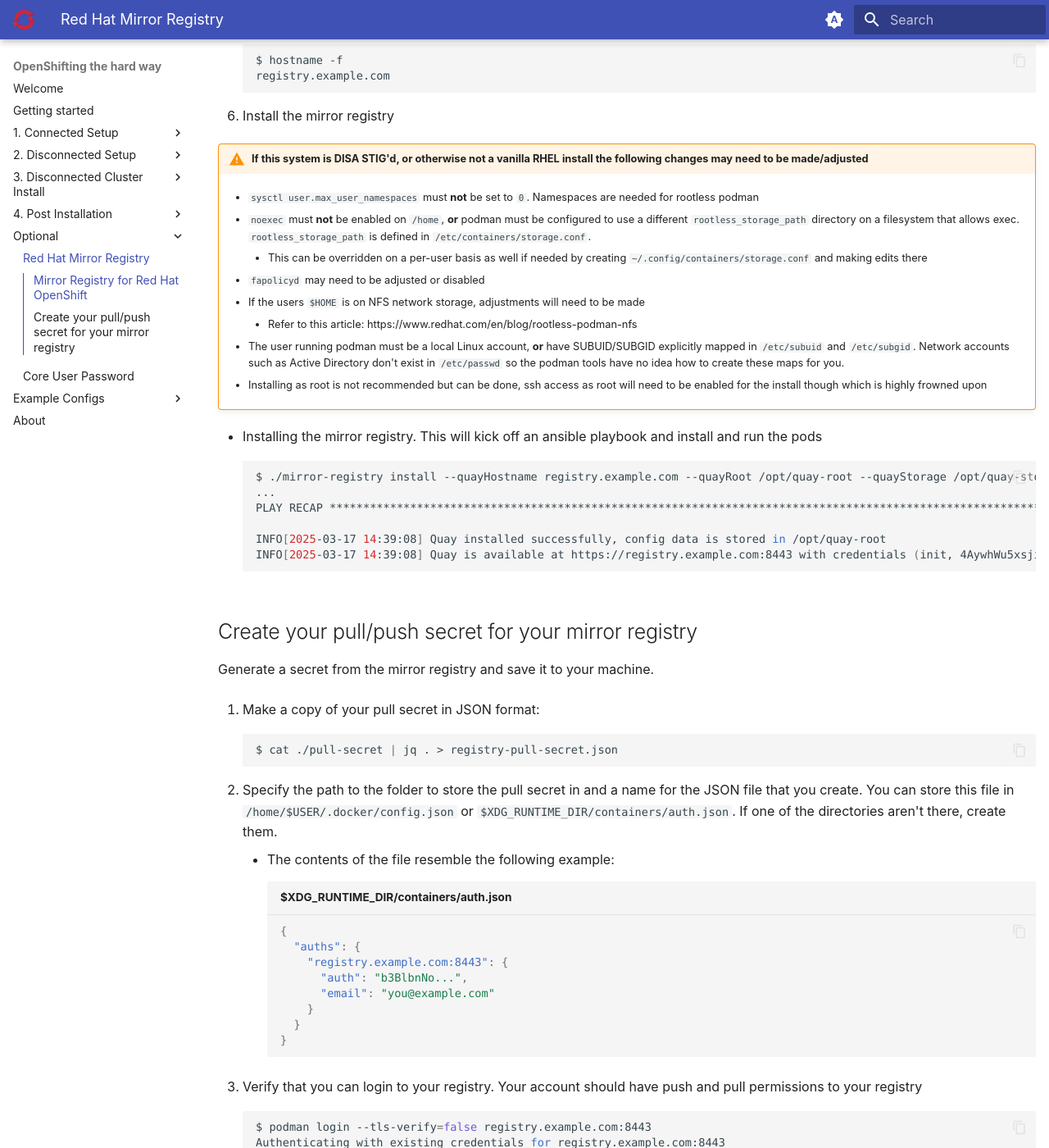
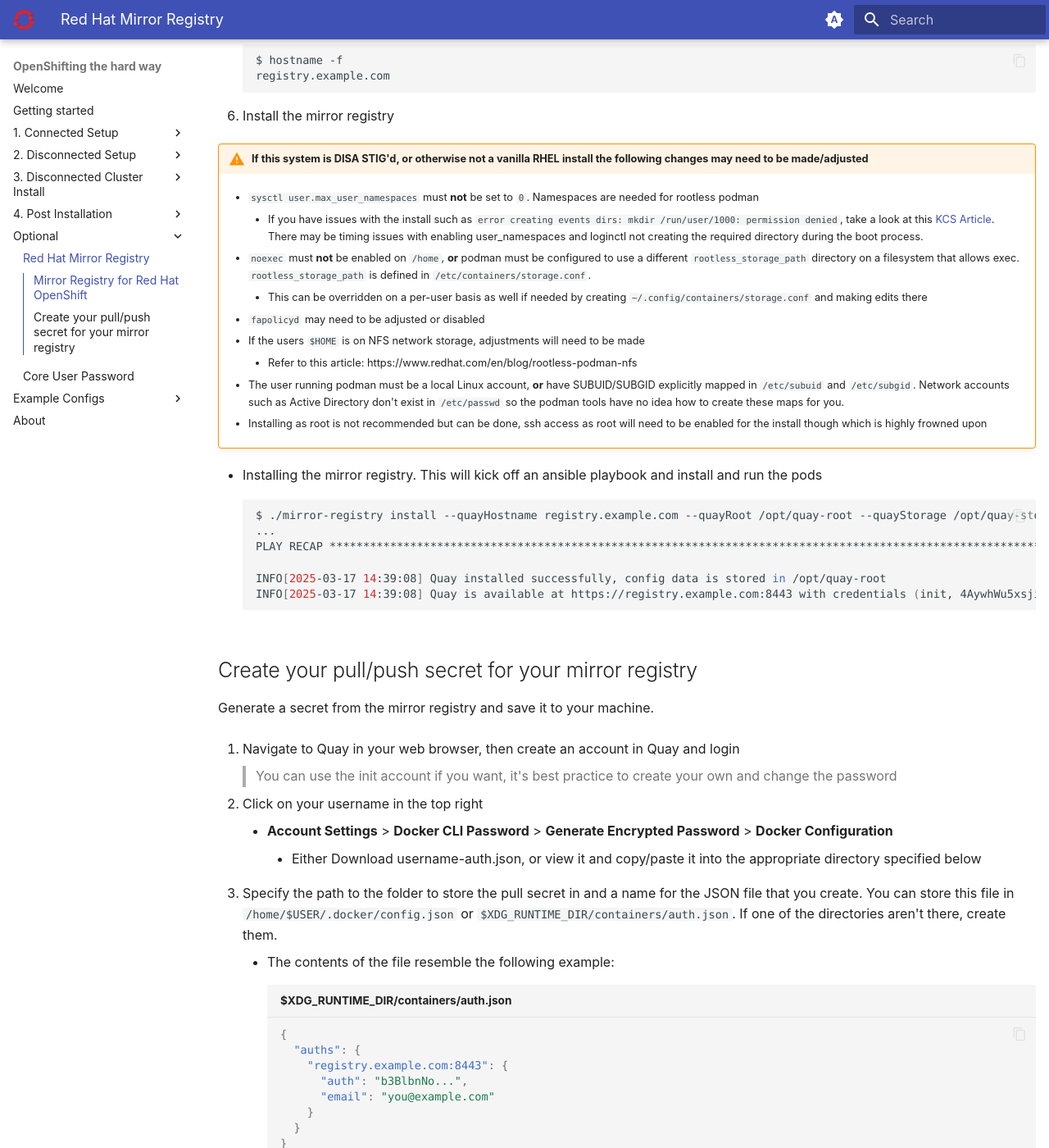
Before and after one commit to yojoshb/disco-docs, an MkDocs documentation site: the page built from docs/optional/registry.md, in a window 1280 px wide and 1400 px high, scrolled down 1274 px. Shown: the whole window at 82% size. Built offline with MkDocs 1.6.1 and Material for MkDocs 9.7.7, drawn with Linux system fonts in a browser that asks for light colours.

````diff
--- a/docs/optional/registry.md
+++ b/docs/optional/registry.md
@@ -42,6 +42,7 @@
 !!! warning "If this system is DISA STIG'd, or otherwise not a vanilla RHEL install the following changes may need to be made/adjusted"
 
     - `sysctl user.max_user_namespaces` must **not** be set to `0`. Namespaces are needed for rootless podman
+        - If you have issues with the install such as `error creating events dirs: mkdir /run/user/1000: permission denied`, take a look at this [KCS Article](https://access.redhat.com/solutions/7050672). There may be timing issues with enabling user_namespaces and loginctl not creating the required directory during the boot process.
 
     - `noexec` must **not** be enabled on `/home`, **or** podman must be configured to use a different `rootless_storage_path` directory on a filesystem that allows exec. `rootless_storage_path` is defined in `/etc/containers/storage.conf`.
         - This can be overridden on a per-user basis as well if needed by creating `~/.config/containers/storage.conf` and making edits there
@@ -68,10 +69,12 @@
 ## Create your pull/push secret for your mirror registry
 Generate a secret from the mirror registry and save it to your machine.
 
-1. Make a copy of your pull secret in JSON format:
-    ```bash
-    $ cat ./pull-secret | jq . > registry-pull-secret.json
-    ```
+1. Navigate to Quay in your web browser, then create an account in Quay and login
+> You can use the init account if you want, it's best practice to create your own and change the password
+
+1. Click on your username in the top right
+    - **Account Settings** > **Docker CLI Password** > **Generate Encrypted Password** > **Docker Configuration**
+        - Either Download username-auth.json, or view it and copy/paste it into the appropriate directory specified below
 
 1. Specify the path to the folder to store the pull secret in and a name for the JSON file that you create. You can store this file in `/home/$USER/.docker/config.json` or `$XDG_RUNTIME_DIR/containers/auth.json`. If one of the directories aren't there, create them.
     - The contents of the file resemble the following example:
````
Also changed, not shown: docs/disconnected/data.md (+2 -0 lines), docs/install/config.md (+3 -3 lines).
